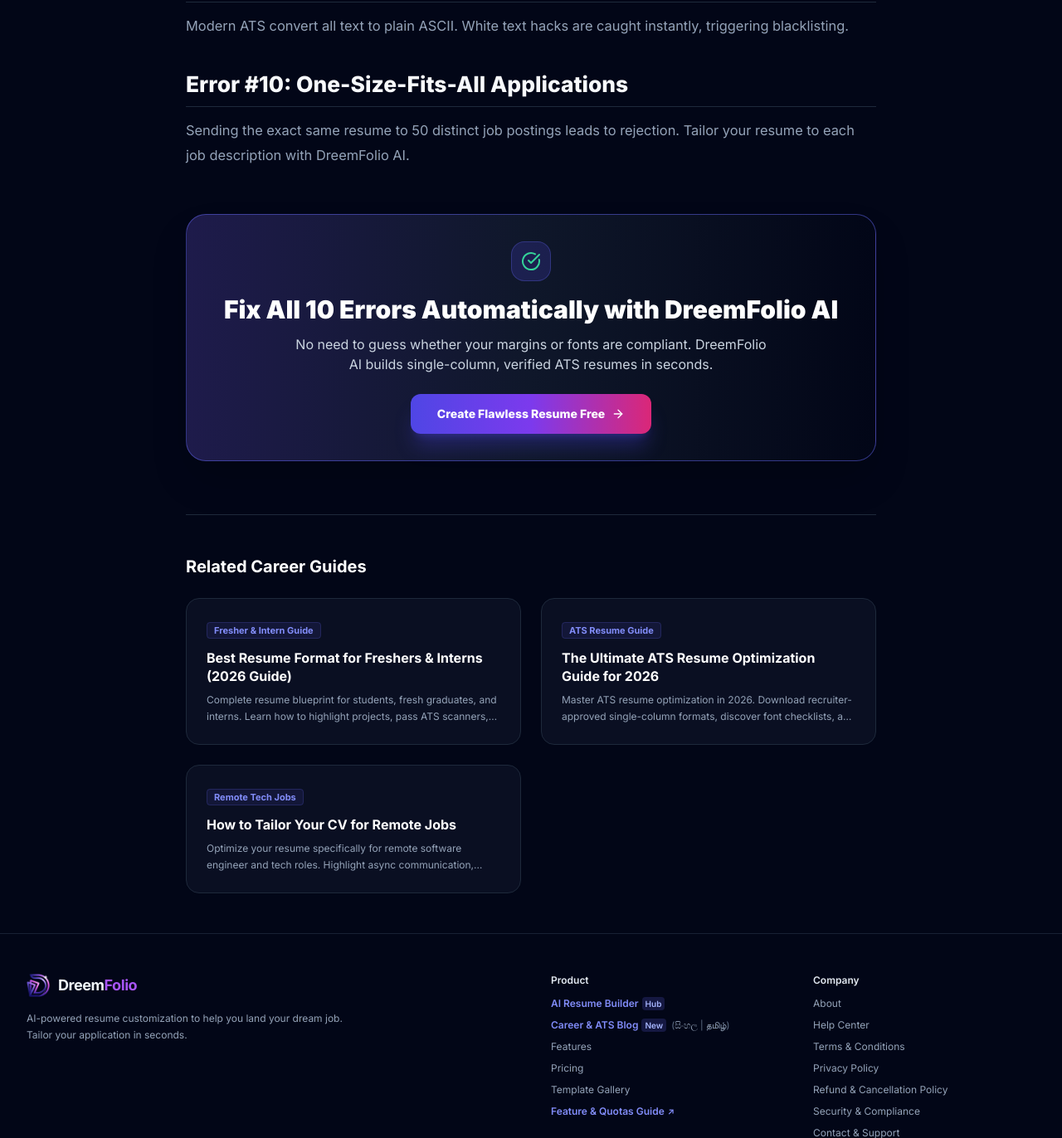
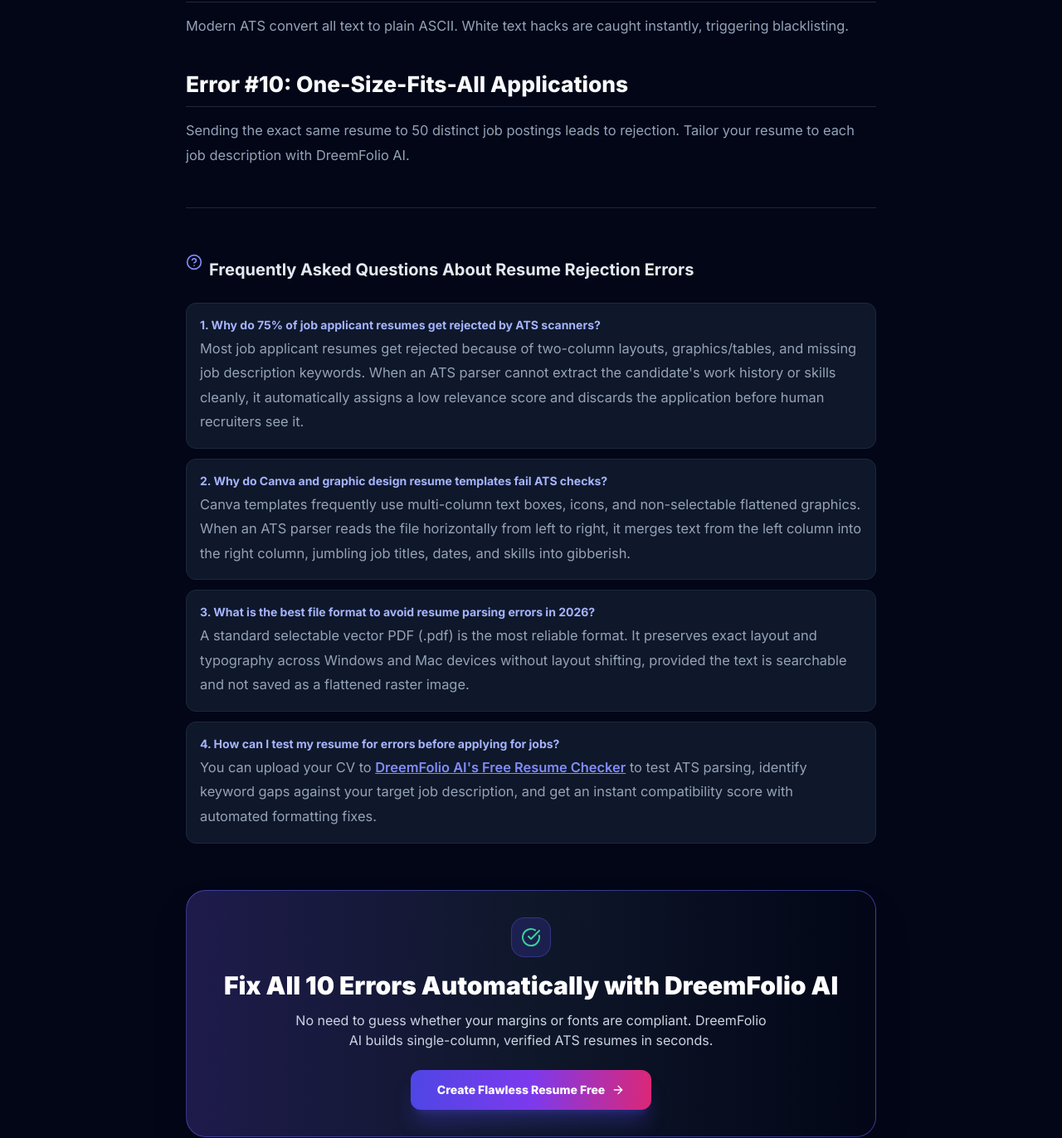
Before and after one commit to malitha23/saas-cv-app, a FastAPI app: page /blog/top-10-resume-errors-that-cause-rejection in a window 1280 px wide. Shown: the part 2552-3924 px from the top of the page at 83% size. Run offline with FastAPI, Linux system fonts and the light colour scheme; some libraries are stand-ins or nearby versions.

Commit message:
fix(seo): disambiguate resume errors page semantics with Curriculum Vitae entity and English FAQ schema

```diff
--- a/app/blog_data.py
+++ b/app/blog_data.py
@@ -93,12 +93,15 @@ BLOG_DATABASE: Dict[str, Dict[str, Any]] = {
         "badge": "Essential Reading",
         "priority": "0.85",
         "target_keywords": [
+            "top 10 resume mistakes",
             "resume formatting mistakes",
             "CV rejection reasons",
             "ATS parsing errors",
             "why resumes get rejected",
             "resume red flags",
-            "fix resume errors"
+            "fix resume errors",
+            "job application resume mistakes",
+            "common CV errors"
         ],
         "og_image": "https://www.dreemfolio.com/static/images/hero_showcase.jpg",
         "translations": {
--- a/app/templates/blogs/resume_errors_guide.html
+++ b/app/templates/blogs/resume_errors_guide.html
@@ -455,6 +455,44 @@
       <p>
         Sending the exact same resume to 50 distinct job postings leads to rejection. Tailor your resume to each job description with DreemFolio AI.
       </p>
+
+      <!-- ENGLISH FAQ ACCORDION SECTION (DIRECT ANSWERS FOR RICH SNIPPETS) -->
+      <div class="mt-12 pt-8 border-t border-slate-800 not-prose space-y-4">
+        <div class="flex items-center gap-2 mb-2">
+          <i data-lucide="help-circle" class="w-5 h-5 text-indigo-400"></i>
+          <h3 class="text-lg font-bold text-white">Frequently Asked Questions About Resume Rejection Errors</h3>
+        </div>
+
+        <div class="space-y-3 text-xs sm:text-sm">
+          <div class="p-4 rounded-xl bg-slate-900 border border-slate-800 space-y-1">
+            <h4 class="font-bold text-indigo-300">1. Why do 75% of job applicant resumes get rejected by ATS scanners?</h4>
+            <p class="text-slate-300 leading-relaxed">
+              Most job applicant resumes get rejected because of two-column layouts, graphics/tables, and missing job description keywords. When an ATS parser cannot extract the candidate's work history or skills cleanly, it automatically assigns a low relevance score and discards the application before human recruiters see it.
+            </p>
+          </div>
+
+          <div class="p-4 rounded-xl bg-slate-900 border border-slate-800 space-y-1">
+            <h4 class="font-bold text-indigo-300">2. Why do Canva and graphic design resume templates fail ATS checks?</h4>
+            <p class="text-slate-300 leading-relaxed">
+              Canva templates frequently use multi-column text boxes, icons, and non-selectable flattened graphics. When an ATS parser reads the file horizontally from left to right, it merges text from the left column into the right column, jumbling job titles, dates, and skills into gibberish.
+            </p>
+          </div>
+
+          <div class="p-4 rounded-xl bg-slate-900 border border-slate-800 space-y-1">
+            <h4 class="font-bold text-indigo-300">3. What is the best file format to avoid resume parsing errors in 2026?</h4>
+            <p class="text-slate-300 leading-relaxed">
+              A standard selectable vector PDF (.pdf) is the most reliable format. It preserves exact layout and typography across Windows and Mac devices without layout shifting, provided the text is searchable and not saved as a flattened raster image.
+            </p>
+          </div>
+
+          <div class="p-4 rounded-xl bg-slate-900 border border-slate-800 space-y-1">
+            <h4 class="font-bold text-indigo-300">4. How can I test my resume for errors before applying for jobs?</h4>
+            <p class="text-slate-300 leading-relaxed">
+              You can upload your CV to <a href="/app" class="text-indigo-400 underline font-semibold">DreemFolio AI's Free Resume Checker</a> to test ATS parsing, identify keyword gaps against your target job description, and get an instant compatibility score with automated formatting fixes.
+            </p>
+          </div>
+        </div>
+      </div>
     </article>
     {% endif %}
 
@@ -520,11 +558,16 @@
 </div>
 
 {% if current_lang == 'si' %}
-<!-- Google FAQ Rich Results Schema (JSON-LD) -->
+<!-- Google FAQ Rich Results Schema (JSON-LD) - Sinhala -->
 <script type="application/ld+json">
 {
   "@context": "https://schema.org",
   "@type": "FAQPage",
+  "about": {
+    "@type": "Thing",
+    "name": "Curriculum Vitae",
+    "sameAs": "https://en.wikipedia.org/wiki/Curriculum_vitae"
+  },
   "mainEntity": [
     {
       "@type": "Question",
@@ -561,5 +604,52 @@
   ]
 }
 </script>
+{% else %}
+<!-- Google FAQ Rich Results Schema (JSON-LD) - English with Explicit Career Entity -->
+<script type="application/ld+json">
+{
+  "@context": "https://schema.org",
+  "@type": "FAQPage",
+  "about": {
+    "@type": "Thing",
+    "name": "Curriculum Vitae",
+    "sameAs": "https://en.wikipedia.org/wiki/Curriculum_vitae"
+  },
+  "mainEntity": [
+    {
+      "@type": "Question",
+      "name": "Why do 75% of job applicant resumes get rejected by ATS scanners?",
+      "acceptedAnswer": {
+        "@type": "Answer",
+        "text": "Most job applicant resumes get rejected because of two-column layouts, graphics/tables, and missing job description keywords. When an ATS parser cannot extract the candidate's work history or skills cleanly, it automatically assigns a low relevance score and discards the application before human recruiters see it."
+      }
+    },
+    {
+      "@type": "Question",
+      "name": "Why do Canva and graphic design resume templates fail ATS checks?",
+      "acceptedAnswer": {
+        "@type": "Answer",
+        "text": "Canva templates frequently use multi-column text boxes, icons, and non-selectable flattened graphics. When an ATS parser reads the file horizontally from left to right, it merges text from the left column into the right column, jumbling job titles, dates, and skills into gibberish."
+      }
+    },
+    {
+      "@type": "Question",
+      "name": "What is the best file format to avoid resume parsing errors in 2026?",
+      "acceptedAnswer": {
+        "@type": "Answer",
+        "text": "A standard selectable vector PDF (.pdf) is the most reliable format. It preserves exact layout and typography across Windows and Mac devices without layout shifting, provided the text is searchable and not saved as a flattened raster image."
+      }
+    },
+    {
+      "@type": "Question",
+      "name": "How can I test my resume for errors before applying for jobs?",
+      "acceptedAnswer": {
+        "@type": "Answer",
+        "text": "You can upload your CV to DreemFolio AI's Free Resume Checker (https://www.dreemfolio.com/app) to test ATS parsing, identify keyword gaps against your target job description, and get an instant compatibility score with automated formatting fixes."
+      }
+    }
+  ]
+}
+</script>
 {% endif %}
 {% endblock %}
```
